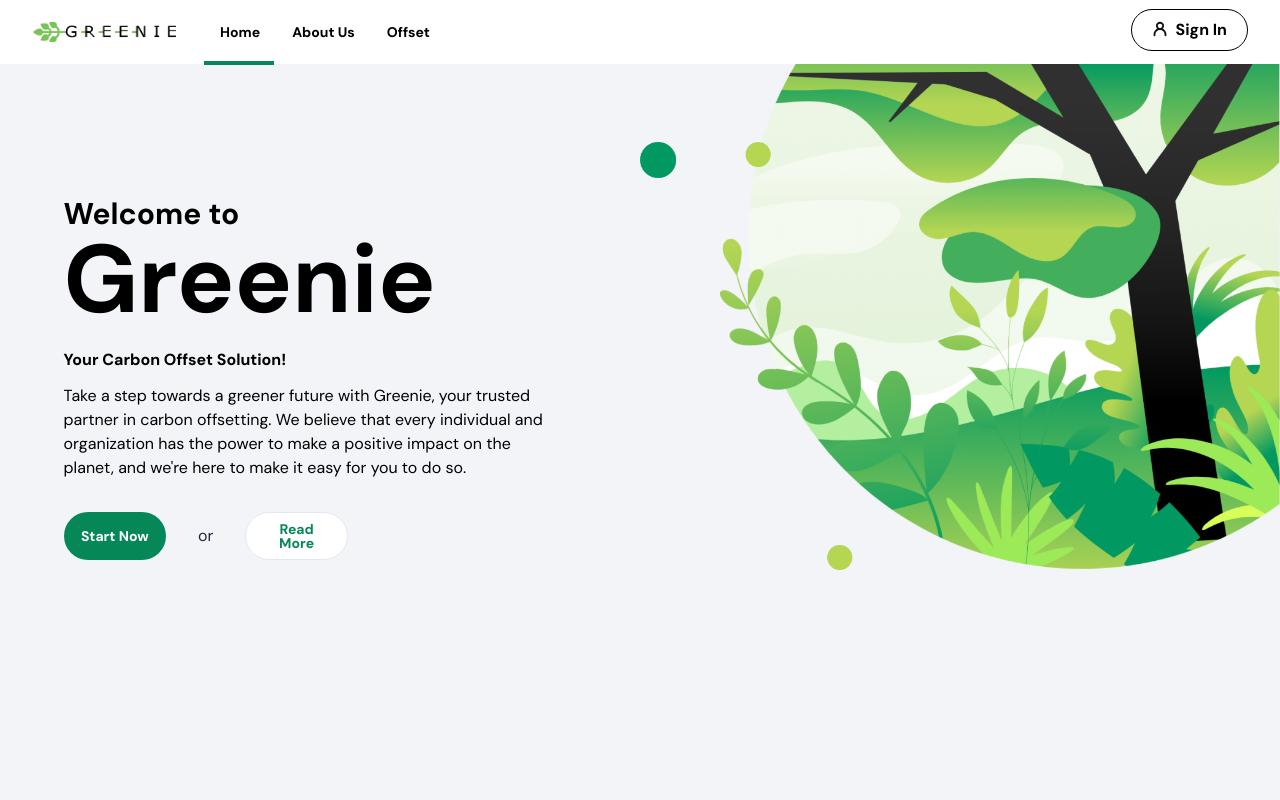
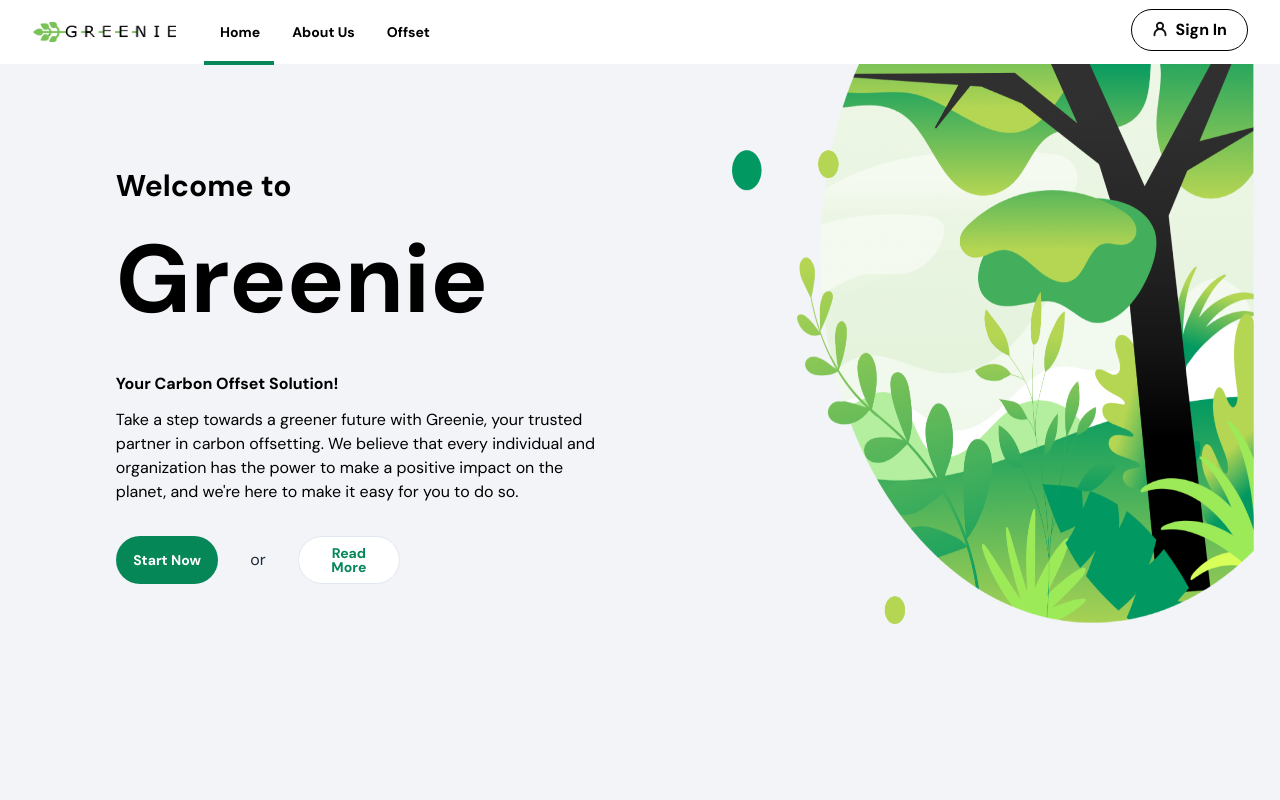
Before and after one commit to ITPATJIDR/carbonCredit_client, a React (Vite) app: page / in a window 1280 px wide. Shown: the top 800 px of the page. Built offline with nearby package versions, Linux system fonts and the light colour scheme; no server answers.

Commit message:
fix something

```diff
--- a/src/components/calculate.jsx
+++ b/src/components/calculate.jsx
@@ -40,6 +40,7 @@ const Calculate = () => {
   };
 
   const handleCalculate = () => {
+    if(isAuth) {
       if (selectedVehicleMenuItem || selectedFoodMenuItem) {
         if (amount) {
           setShowOffsetZone(true);
@@ -49,6 +50,9 @@ const Calculate = () => {
             handleCalculateFood();
           }
         }
+      }
+    }else{
+      window.my_modal_1.showModal()
     }
   };
 
--- a/src/pages/homepage.jsx
+++ b/src/pages/homepage.jsx
@@ -44,6 +44,7 @@ import axios from "axios"
 
 const Homepage = () => {
   const { chooseMenu } = useSelector((state) => state.menu);
+  const { isAuth } = useSelector((state) => state.auth);
   const homeRef = useRef(null);
   const location = useLocation();
   const navigate = useNavigate();
@@ -68,7 +69,11 @@ const Homepage = () => {
   };
 
   const handleStartNow = () => {
-    navigate("/chooseOffset");
+    if(isAuth){
+      navigate("/chooseOffset");
+    }else{
+      window.my_modal_1.showModal()
+    }
   };
 
   const scrollToPart3 = () => {
@@ -105,19 +110,18 @@ const Homepage = () => {
   return (
     <div className="bg-container">
       <Navbar scrollToHome={scrollToHome} />
-      <div className="flex flex-col w-[98vw] h-[4900px]">
-        {/* part 1 */}
-        <section className="w-[98vw] h-[90vh] flex justify-between">
-          <div className="w-full md:w-8/12 lg:w-6/12 xl:w-6/12 flex items-center justify-center">
+      <div className="flex flex-col w-[98vw] h-[4900px] ">
+        <section className="w-[98vw] h-[90vh] flex justify-center">
+          <div className="w-full flex items-center justify-evenly">
             <div className="mb-[10vh]">
               <div>
-                <p className="text-1lg sm:text-3xl text-black font-bold">
+                <p className="text-[30px] text-black font-bold">
                   Welcome to
                 </p>
               </div>
 
               <div>
-                <h1 className="text-3xl sm:text-8xl font-bold leading-normal text-black">
+                <h1 className="text-8xl font-bold leading-normal text-black">
                   Greenie
                 </h1>
               </div>
@@ -157,14 +161,13 @@ const Homepage = () => {
               </div>
             </div>
           </div>
-
-          <div className="bg-img1">
-            <img src={homebg} alt="Home Page" />
+          <div>
+            <img src={homebg} className="w-[70vw] h-[70vh]" alt="Home Page" />
           </div>
         </section>
         {/* part 2 */}
         <section
-          className="w-[98vw] h-[40vh] flex justify-center"
+          className="w-[98vw] h-[40vh] flex justify-center mt-10"
           style={{ marginBottom: "2rem" }}
         >
           <div className="w-[900px] flex flex-row justify-between">
--- a/tailwind.config.js
+++ b/tailwind.config.js
@@ -7,6 +7,9 @@ export default {
   ],
   theme: {
     extend: {},
+    screens: {
+      sm:"554px"
+    }
   },
   plugins: [require("daisyui")],
 }
```
Lines whose indentation alone changed are shown as unchanged.
